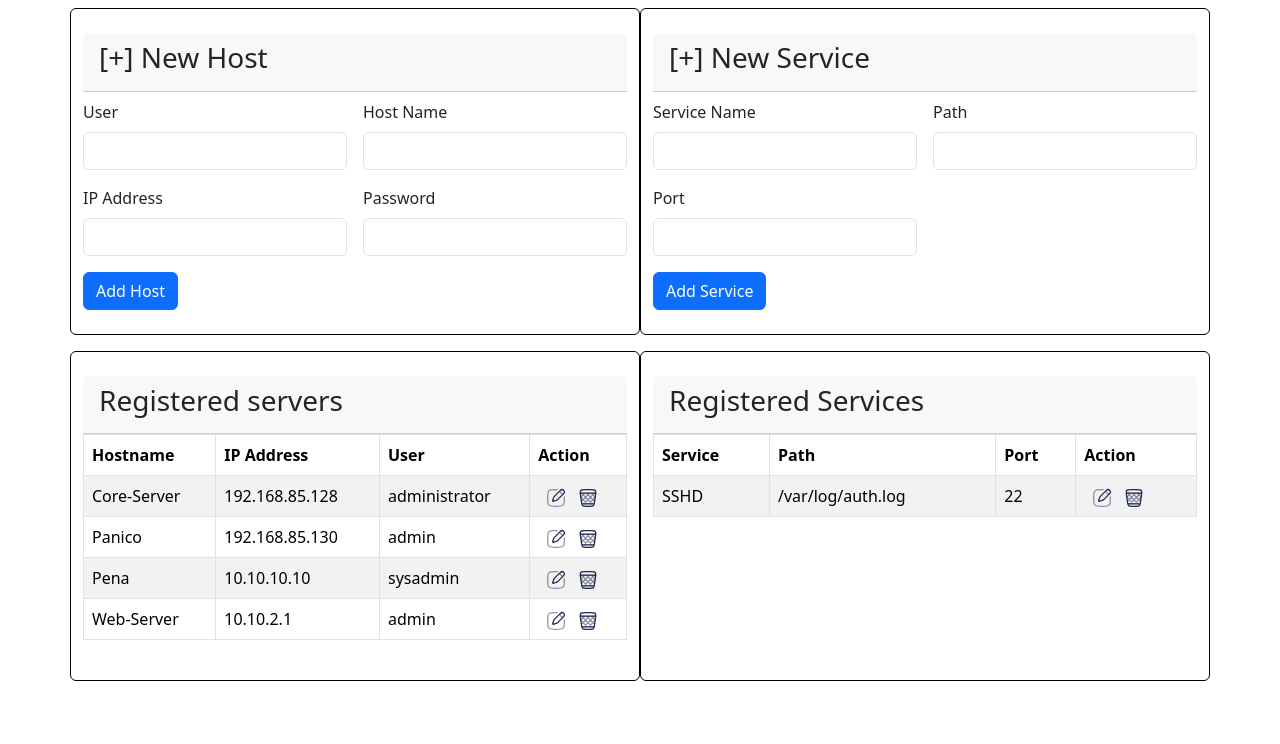
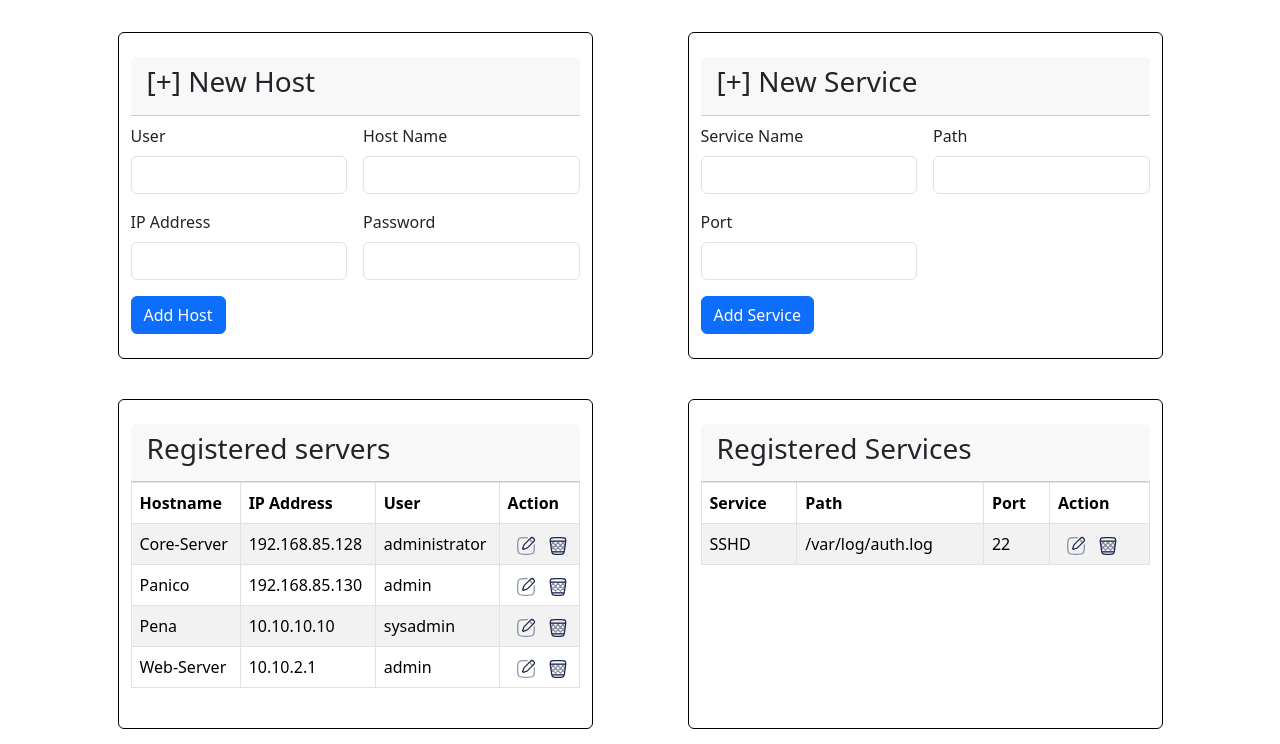
Before and after one commit to YaafarDiaz/repossh, a Django app: page /Config in a window 1280 px wide. Shown: the part 56-800 px from the top of the page. Run offline with Django 4.2, Linux system fonts and the light colour scheme; data comes from the database, SQL or seed files in the repository; both versions use the stored data as it was after the commit; some libraries are stand-ins or nearby versions.

Commit message:
Change View Config

```diff
--- a/templates/config/config.html
+++ b/templates/config/config.html
@@ -1,9 +1,9 @@
 {% extends 'core/base.html' %}
 {% load static %}
 {% block content %}
-<div class="container p-0">
+<div class="container py-4 px-0">
   <div class="container row m-0 p-0">
-    <div class="col-md-6 my-2 py-4 card border border-black">
+    <div class="col-md-5 my-2 mx-auto py-4 card border border-black">
     <div class="card-header">
       <h3>[+] New Host</h3>
     </div>
@@ -35,7 +35,7 @@
         </div>
       </form>
     </div>
-    <div class="col-md-6 my-2 py-4 card border border-black">
+    <div class="col-md-5 my-2 mx-auto py-4 card border border-black">
       <div class="card-header">
         <h3>[+] New Service</h3>
       </div>
@@ -66,7 +66,7 @@
   </div>
   <div class="container p-0">
     <div class="container row m-0 p-0">
-    <div class="col-md-6 my-2 py-4 card border border-black">
+    <div class="col-md-5 my-2 mx-auto py-4 card border border-black">
         <div class="card-header">
             <h3>Registered servers</h3>
           </div>
@@ -94,7 +94,7 @@
             </tbody>
           </table>
     </div>
-    <div class="col-md-6 my-2 py-4 card border border-black">
+    <div class="col-md-5 my-2 mx-auto py-4 card border border-black">
       <div class="card-header">
           <h3>Registered Services</h3>
         </div>
```
Also changed, not shown: DataBase/db.sqlite3.
